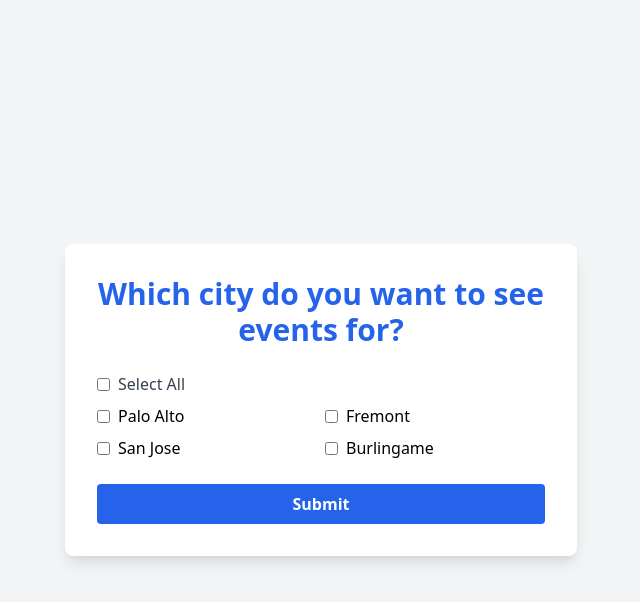
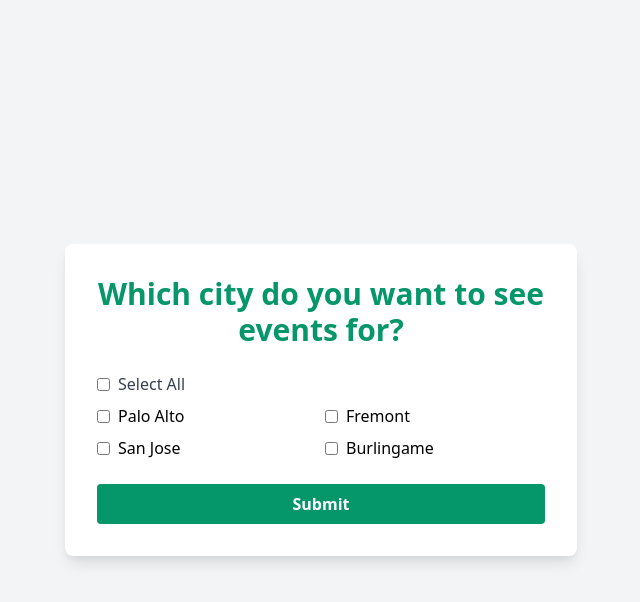
Before and after one commit to KeshavNarang/Leaflet, a Flask app: page /change_city in a window 1280 px wide. Shown: the top 602 px of the page, without its empty margins (319-959 px from the left). Run offline with Flask 3, Linux system fonts and the light colour scheme; the visitor is signed in with stand-in values (Sample User, id 1).

Commit message:
update change city color theme

```diff
--- a/templates/city_form.html
+++ b/templates/city_form.html
@@ -12,19 +12,19 @@
 <body class="bg-gray-100 min-h-screen flex items-center justify-center">
 
     <div class="bg-white p-8 rounded-lg shadow-lg w-full max-w-lg">
-        <h2 class="text-3xl font-bold mb-6 text-center text-blue-600">Which city do you want to see events for?</h2>
+        <h2 class="text-3xl font-bold mb-6 text-center text-green-600">Which city do you want to see events for?</h2>
 
         <form method="post" class="space-y-6">
             {{ form.hidden_tag() }}
             <div>
                 <div class="flex items-center mb-2">
-                    <input type="checkbox" id="select_all" class="form-checkbox text-blue-500 mr-2">
+                    <input type="checkbox" id="select_all" class="form-checkbox text-green-500 mr-2">
                     <label for="select_all" class="text-gray-700">Select All</label>
                 </div>
                 <div class="grid grid-cols-2 gap-2">
                     {% for subfield in form.city %}
                     <label class="inline-flex items-center">
-                        {{ subfield(class='form-checkbox text-blue-500') }}
+                        {{ subfield(class='form-checkbox text-green-500') }}
                         <span class="ml-2">{{ subfield.label.text }}</span>
                     </label>
                     {% endfor %}
@@ -32,7 +32,7 @@
             </div>
             <div>
                 <input type="submit" value="Submit"
-                    class="w-full bg-blue-600 hover:bg-blue-700 text-white font-bold py-2 px-4 rounded focus:outline-none focus:shadow-outline">
+                    class="w-full bg-green-600 hover:bg-green-700 text-white font-bold py-2 px-4 rounded focus:outline-none focus:shadow-outline">
             </div>
         </form>
     </div>
```
